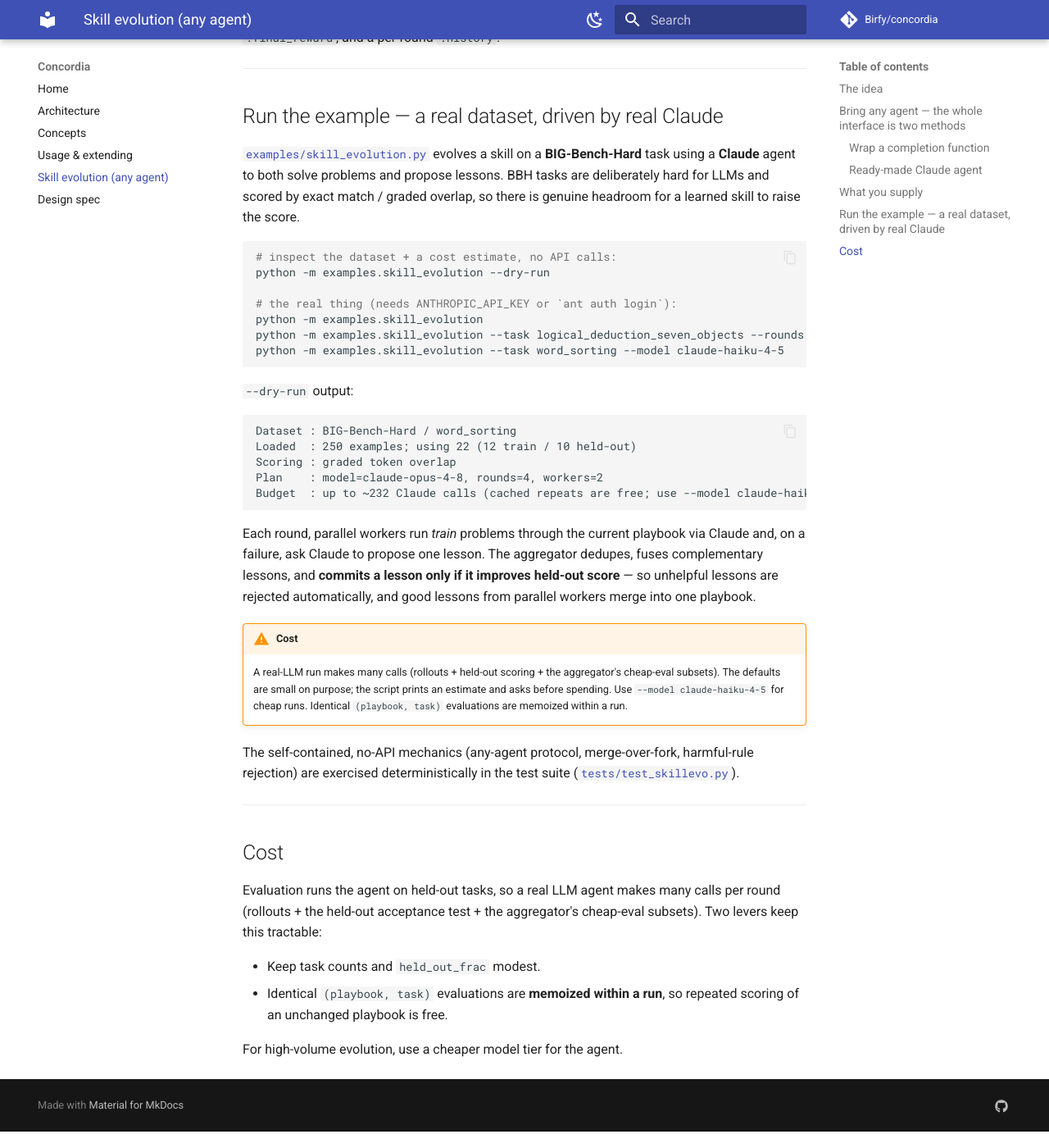
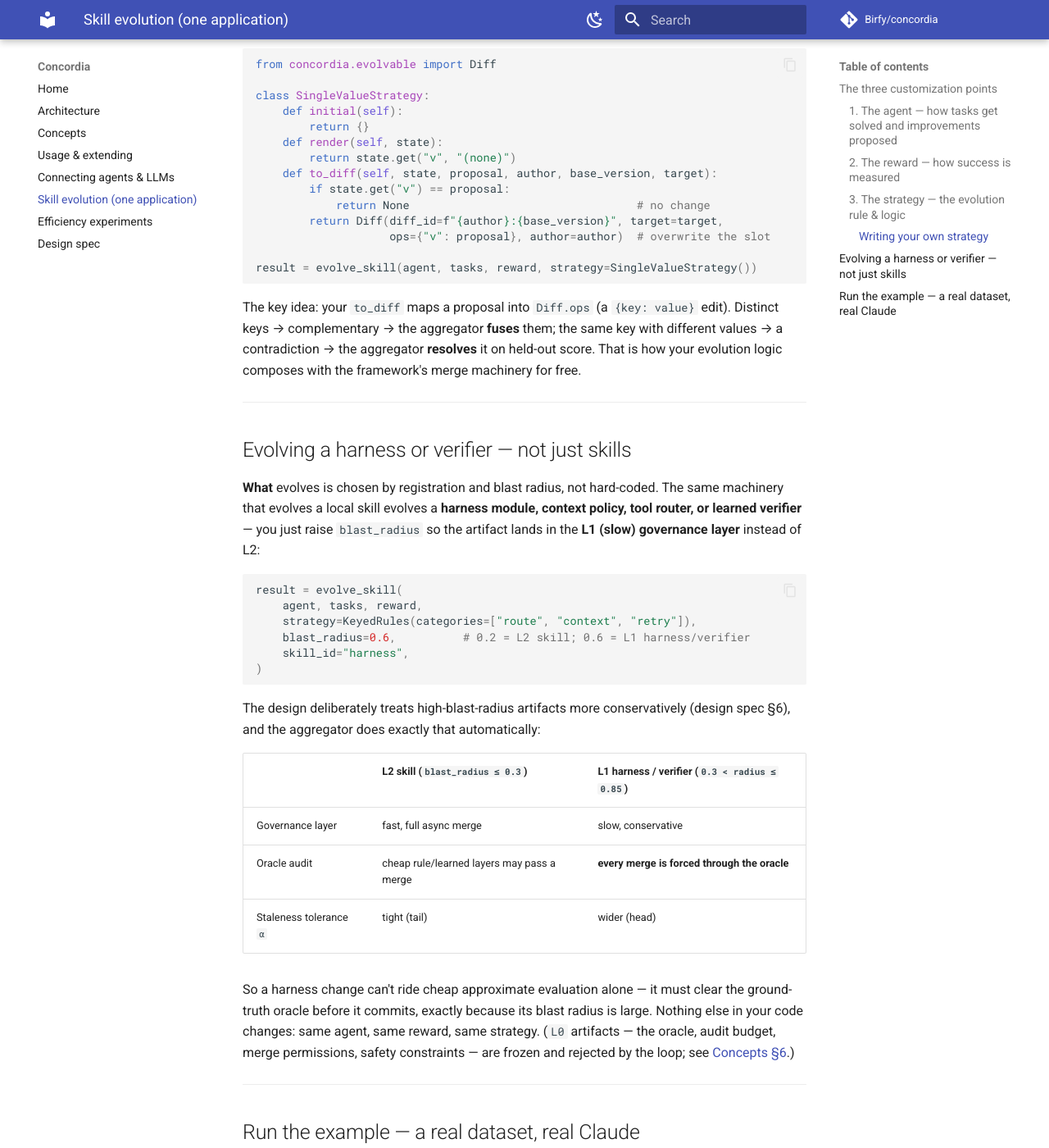
Before and after one commit to Birfy/agentdescent, an MkDocs documentation site: the page built from docs/skill-evolution.md, in a window 1280 px wide and 1400 px high, scrolled down 1993 px. Shown: the whole window at 82% size. Built offline with MkDocs 1.6.1 and Material for MkDocs 9.7.7, drawn with Linux system fonts in a browser that asks for light colours; comment, search, counter and statistics services are not loaded; some of the changed text lies outside the part shown.

Commit message:
Generalize framework: agent layer, pluggable strategies, harness evolution, efficiency experiments
Make the framework more general and skillevo a thin application on top.

Agent/LLM connection (moved OUT of skillevo):
- new concordia/agents.py: provider-agnostic inference. Completion = prompt->text;
  adapters claude() / from_callable() / echo() / with_retries(). skillevo now
  imports these; claude_agent is a thin LLMAgent(claude(...)) convenience.

Customizable evolution logic (skillevo):
- SkillStrategy protocol = the user-defined evolution rule: initial state,
  render(state)->prompt, to_diff(proposal)->Diff. Built-ins: AppendRules
  (deduped, fused, append-only) and KeyedRules (one lesson per category, so
  competing proposals contradict and are resolved on held-out score). Bring your
  own. RuleSkill -> generic SkillArtifact(state, strategy); RuleSkill kept as alias.

Harness/verifier evolution (not just skills):
- evolve_skill(blast_radius=...) evolves L1 artifacts (harness, context policy,
  tool router, learned verifier): higher radius -> L1 governance, every merge
  forced through the oracle, wider staleness tolerance. Same agent/reward/strategy.

Efficiency experiments:
- Worker.rollout_latency hook models real I/O-bound rollout cost.
- examples/efficiency.py: (1) parallel throughput scaling -- near-linear,
  efficiency >=0.99 to 8 workers (7.9x); (2) async vs sync barrier under
  heavy-tailed latency -- 2.5x speedup, 100% vs 40% worker utilization.

Docs: new agents.md + efficiency.md; skill-evolution.md reframed as one
application with the three customization points and a harness-evolution section.
+12 tests (agents, strategy, efficiency, harness). 62 passing. Version 0.5.0.

Co-Authored-By: Claude Opus 4.8 <noreply@anthropic.com>

````diff
--- /dev/null
+++ b/docs/agents.md
@@ -0,0 +1,66 @@
+# Connecting agents & LLMs
+
+`concordia.agents` is the **general "talk to a model/agent" layer**. It is
+deliberately separate from `concordia.skillevo` — how you reach a model has
+nothing to do with skill evolution, and any application built on the framework
+can use it.
+
+The whole contract is one type:
+
+```python
+Completion = Callable[[str], str]      # prompt -> text
+```
+
+Anything that maps a prompt to text is a completion — an LLM call, a tool-using
+agent loop, a canned stub. Adapters build completions; higher layers turn a
+completion into whatever task interface they need.
+
+## Adapters
+
+```python
+from concordia.agents import claude, from_callable, echo, with_retries
+
+# Claude (needs: pip install anthropic + credentials / `ant auth login`)
+model = claude(model="claude-opus-4-8")           # or claude-haiku-4-5 for cheap runs
+text = model("What is 2+2?")
+
+# Any callable you already have
+model = from_callable(lambda prompt: my_llm.generate(prompt))
+
+# Deterministic, no-network stub for tests / dry runs
+stub = echo(str.upper)          # returns transform(prompt), or the prompt itself
+
+# Wrap any completion with exponential-backoff retries
+robust = with_retries(claude(model="claude-haiku-4-5"), attempts=3)
+```
+
+`claude()` accepts a `client=` to reuse an existing `anthropic.Anthropic`
+instance, and forwards extra kwargs to `messages.create`.
+
+## Bringing another provider
+
+There is no provider lock-in — any `prompt -> text` function is a completion:
+
+```python
+def openai_completion(prompt: str) -> str:
+    resp = openai_client.chat.completions.create(
+        model="gpt-...", messages=[{"role": "user", "content": prompt}])
+    return resp.choices[0].message.content
+
+from concordia.agents import from_callable
+model = from_callable(openai_completion)
+```
+
+## Using it in skill evolution
+
+`concordia.skillevo` consumes a completion through `LLMAgent`:
+
+```python
+from concordia.agents import claude
+from concordia.skillevo import LLMAgent
+
+agent = LLMAgent(claude(model="claude-haiku-4-5"))
+```
+
+`claude_agent(model=...)` in skillevo is just a convenience for
+`LLMAgent(claude(model))` — the provider code lives here, in `concordia.agents`.
--- /dev/null
+++ b/docs/efficiency.md
@@ -0,0 +1,72 @@
+# Efficiency experiments
+
+Two things the framework claims to buy you — **parallel throughput** and
+**asynchronous tail-hiding** — measured in wall-clock. Real rollouts are
+I/O-bound (tool calls, HPC queues, LLM latency), so the experiment injects a
+per-rollout latency (`Worker.rollout_latency`) to make the effect observable;
+sleeping releases the GIL, so worker threads overlap exactly as separate
+processes or hosts would.
+
+```bash
+python -m examples.efficiency
+```
+
+Source: [`examples/efficiency.py`](https://github.com/Birfy/concordia/blob/main/examples/efficiency.py).
+
+---
+
+## Experiment 1 — parallel throughput scaling
+
+Run the async runtime with N = 1, 2, 4, 8 workers for a fixed wall-clock window
+and count rollouts. Throughput (rollouts/sec) should scale with N; **efficiency
+= speedup / N** shows how close to linear it stays.
+
+```
+ workers  rollouts  rollouts/s  speedup  efficiency
+       1       262         131     1.00        1.00
+       2       525         262     2.00        1.00
+       4      1050         518     3.96        0.99
+       8      2088        1035     7.92        0.99
+```
+
+**Near-linear scaling** (efficiency ≥ 0.99 through 8 workers). The rollout stage
+holds no global lock, so workers overlap freely; contention only appears when
+they hit the ledger (kept rare here via a large `async_ratio`). This is the
+`O(N / T_iter)` throughput the design targets versus serial RSI's `O(1 / T_iter)`.
+
+---
+
+## Experiment 2 — async pipeline vs synchronous barrier
+
+Isolates the *scheduling discipline* under a **heavy-tailed** rollout latency
+(4 ms base, 12× spike 15% of the time). The same fixed rollout budget is run two
+ways:
+
+- **sync barrier** — each round of N rollouts must wait for the *slowest* before
+  the next round starts. Wall-clock per round = `E[max of N]`.
+- **async (no barrier)** — workers never wait for each other. Wall-clock =
+  `E[latency]` per rollout.
+
+```
+            mode  wall-clock  rollouts/s  utilization
+    sync barrier       1.45s         111         40%
+async (no barrier)       0.57s         280         100%
+
+async speedup: 2.53x  (the barrier idles fast workers waiting for the tail every round)
+```
+
+The barrier runs at **40% utilization** — 60% of worker-time is spent idling for
+the tail — while the async pipeline stays at **100%**, a **2.5× wall-clock
+speedup**. This is the async-RL *partial-rollout / no-barrier* result ported to
+RSI: with heavy-tailed agentic rollouts, the synchronous barrier is dominated by
+its slowest worker every single round.
+
+The trade-off async introduces — staleness — is handled by the per-diff `η` /
+rebase machinery and the Full / Guarded / Reflective policies; see
+[Concepts §3](concepts.md#3-staleness) and the
+[async_ratio sweep](concepts.md#34-async_ratio-roll-flash-the-global-lag-budget).
+
+!!! note
+    Experiment 2 uses random latencies, so exact numbers vary run to run, but the
+    effect is robust (~2–2.5× and ~40% barrier utilization). The ratio tracks
+    `E[max of N] / E[latency]` — the heavier the tail, the larger the async win.
--- a/docs/skill-evolution.md
+++ b/docs/skill-evolution.md
@@ -1,9 +1,12 @@
-# Skill self-evolution with any agent
+# Skill evolution (one application)
 
-`concordia.skillevo` is the **ergonomic front door**: evolve a real skill,
-driven by *any* agent, in a few lines. Everything else in Concordia (ledger,
-aggregator, staleness, governance) is the machinery underneath; this is the
-convenient API on top.
+`concordia.skillevo` is **one application** built on the framework — a
+convenience layer, not the framework itself. It wires the general pieces
+(ledger, aggregator, staleness, governance) into a simple loop for the common
+case: evolve a text skill by accumulating lessons. Every part of it is
+customizable, and for full control you can skip it and drive
+[`Ledger`](architecture.md) + [`Aggregator`](concepts.md#4-the-aggregator-a-discrete-space-optimizer)
+directly.
 
 ```python
 from concordia.skillevo import evolve_skill
@@ -13,135 +16,159 @@ print(result.playbook)      # the evolved skill text
 print(result.final_reward)  # held-out reward
 ```
 
----
-
-## The idea
-
-The evolving artifact is a **playbook** — an accumulating set of rules/lessons
-(the ExpeL / "lessons learned" pattern). Each round:
-
-1. Workers run tasks through the current playbook using **your agent**.
-2. On a failure, the agent is asked to **propose** one new rule.
-3. The **aggregator** does the hard part — dedup, contradiction resolution,
-   fusion of complementary rules, and a **held-out statistical test**: a rule is
-   committed only if it actually improves held-out reward. Bad rules are
-   rejected automatically; good rules from parallel workers merge into one
-   playbook.
-
-So you get parallel, merge-based skill evolution with a real quality gate —
-without writing any of the ledger/merge/acceptance code yourself.
+Each round, parallel workers run tasks through the current skill and, on a
+failure, ask the agent to propose an improvement. The aggregator dedupes,
+resolves contradictions, fuses complementary changes, and **commits a change
+only if it improves held-out reward** — so unhelpful changes are rejected
+automatically.
 
 ---
 
-## Bring any agent — the whole interface is two methods
+## The three customization points
+
+`evolve_skill` has exactly three things you plug in. Everything else (the
+parallel loop, merging, acceptance) is the framework's job.
+
+### 1. The agent — *how tasks get solved and improvements proposed*
+
+Any object with two methods. Bring your own, or wrap a completion from
+[`concordia.agents`](agents.md):
 
 ```python
 from concordia.skillevo import Agent, Task
 
 class MyAgent:
     def solve(self, skill_text: str, task: Task) -> str:
-        # run the task using the skill playbook; return the output
-        ...
+        ...                                   # run the task using the skill
     def propose(self, skill_text: str, task: Task, output: str, reward: float) -> str | None:
-        # reflect on a failure; return ONE new rule, or None
-        ...
+        ...                                   # reflect on a failure; return ONE improvement
+
+# or: LLMAgent(claude(model="claude-haiku-4-5"))
 ```
 
-Anything with those two methods works — an LLM, a tool-using agent loop, a rule
-engine, a mock. `isinstance(MyAgent(), Agent)` is `True` structurally.
+The provider/LLM connection is **not** part of skillevo — see
+[Connecting agents & LLMs](agents.md).
 
-### Wrap a completion function
-
-If your agent is "call a model with a prompt", use `LLMAgent`:
+### 2. The reward — *how success is measured*
 
 ```python
-from concordia.skillevo import LLMAgent
-
-agent = LLMAgent(lambda prompt: my_model.complete(prompt))
+def reward(task: Task, output: str) -> float:   # in [0, 1]
+    ...
 ```
 
-### Ready-made Claude agent
+### 3. The strategy — *the evolution rule & logic*
+
+A `SkillStrategy` decides **what the skill is, how it renders into a prompt, and
+how an agent's proposal becomes a change** (a `Diff` the aggregator merges). A
+skill's state is a flat `{key: value}` dict — the op-space the aggregator
+resolves conflicts and fusion over.
 
 ```python
-from concordia.skillevo import claude_agent
+from typing import Optional
+from concordia.evolvable import Diff
 
-agent = claude_agent(model="claude-opus-4-8")   # needs: pip install anthropic + credentials
-# for many rounds, a cheaper tier keeps cost down:
-agent = claude_agent(model="claude-haiku-4-5")
+class SkillStrategy(Protocol):
+    def initial(self) -> dict: ...                     # starting state
+    def render(self, state: dict) -> str: ...          # state -> prompt text
+    def to_diff(self, state, proposal, author, base_version, target) -> Optional[Diff]: ...
 ```
+
+Two strategies ship built in:
+
+| Strategy | Evolution logic |
+|---|---|
+| **`AppendRules`** (default) | Each proposal becomes a new **content-addressed** rule. Identical proposals from different workers dedupe; complementary rules are **fused**. Append-only. |
+| **`KeyedRules(categories)`** | One lesson **per category**. Two workers proposing different text for the same category **contradict**, and the aggregator keeps the one that scores better. Demonstrates conflict resolution over user-defined logic. |
+
+```python
+from concordia.skillevo import evolve_skill, KeyedRules
+
+result = evolve_skill(agent, tasks, reward,
+                      strategy=KeyedRules(categories=["method", "format", "edge_case"]))
+```
+
+#### Writing your own strategy
+
+Anything implementing the three methods works — you are not limited to "a
+playbook of rules". For example, a skill that is a **single slot** each proposal
+replaces (so proposals always compete and the best-scoring one wins):
+
+```python
+from concordia.evolvable import Diff
+
+class SingleValueStrategy:
+    def initial(self):
+        return {}
+    def render(self, state):
+        return state.get("v", "(none)")
+    def to_diff(self, state, proposal, author, base_version, target):
+        if state.get("v") == proposal:
+            return None                                  # no change
+        return Diff(diff_id=f"{author}:{base_version}", target=target,
+                    ops={"v": proposal}, author=author)  # overwrite the slot
+
+result = evolve_skill(agent, tasks, reward, strategy=SingleValueStrategy())
+```
+
+The key idea: your `to_diff` maps a proposal into `Diff.ops` (a `{key: value}`
+edit). Distinct keys → complementary → the aggregator **fuses** them; the same
+key with different values → a contradiction → the aggregator **resolves** it on
+held-out score. That is how your evolution logic composes with the framework's
+merge machinery for free.
 
 ---
 
-## What you supply
+## Evolving a harness or verifier — not just skills
 
-| Argument | Meaning |
-|---|---|
-| `agent` | Anything implementing the two-method `Agent` protocol |
-| `tasks` | A list of `Task(id, prompt, meta)` |
-| `reward` | `reward(task, output) -> float` in `[0, 1]` — how well the output solves the task |
-| `rounds`, `n_workers` | Loop size and parallel worker count |
-| `held_out_frac` | Fraction of tasks reserved for the acceptance test |
+**What** evolves is chosen by registration and blast radius, not hard-coded. The
+same machinery that evolves a local skill evolves a **harness module, context
+policy, tool router, or learned verifier** — you just raise `blast_radius` so the
+artifact lands in the **L1 (slow) governance layer** instead of L2:
 
-`evolve_skill` returns a `SkillEvoResult` with `.playbook` (text), `.rules`
-(dict), `.final_reward`, and a per-round `.history`.
+```python
+result = evolve_skill(
+    agent, tasks, reward,
+    strategy=KeyedRules(categories=["route", "context", "retry"]),
+    blast_radius=0.6,          # 0.2 = L2 skill; 0.6 = L1 harness/verifier
+    skill_id="harness",
+)
+```
+
+The design deliberately treats high-blast-radius artifacts more conservatively
+(design spec §6), and the aggregator does exactly that automatically:
+
+| | L2 skill (`blast_radius ≤ 0.3`) | L1 harness / verifier (`0.3 < radius ≤ 0.85`) |
+|---|---|---|
+| Governance layer | fast, full async merge | slow, conservative |
+| Oracle audit | cheap rule/learned layers may pass a merge | **every merge is forced through the oracle** |
+| Staleness tolerance `α` | tight (tail) | wider (head) |
+
+So a harness change can't ride cheap approximate evaluation alone — it must clear
+the ground-truth oracle before it commits, exactly because its blast radius is
+large. Nothing else in your code changes: same agent, same reward, same
+strategy. (`L0` artifacts — the oracle, audit budget, merge permissions, safety
+constraints — are frozen and rejected by the loop; see
+[Concepts §6](concepts.md#6-governance-blast-radius-decides-parallelism).)
 
 ---
 
-## Run the example — a real dataset, driven by real Claude
+## Run the example — a real dataset, real Claude
 
 [`examples/skill_evolution.py`](https://github.com/Birfy/concordia/blob/main/examples/skill_evolution.py)
-evolves a skill on a **BIG-Bench-Hard** task using a **Claude** agent to both
-solve problems and propose lessons. BBH tasks are deliberately hard for LLMs and
-scored by exact match / graded overlap, so there is genuine headroom for a
-learned skill to raise the score.
+evolves a skill on a **BIG-Bench-Hard** task with a real Claude agent.
 
 ```bash
-# inspect the dataset + a cost estimate, no API calls:
-python -m examples.skill_evolution --dry-run
-
-# the real thing (needs ANTHROPIC_API_KEY or `ant auth login`):
-python -m examples.skill_evolution
-python -m examples.skill_evolution --task logical_deduction_seven_objects --rounds 5
+python -m examples.skill_evolution --dry-run                  # dataset + cost estimate, no API
 python -m examples.skill_evolution --task word_sorting --model claude-haiku-4-5
 ```
 
-`--dry-run` output:
-
-```
-Dataset : BIG-Bench-Hard / word_sorting
-Loaded  : 250 examples; using 22 (12 train / 10 held-out)
-Scoring : graded token overlap
-Plan    : model=claude-opus-4-8, rounds=4, workers=2
-Budget  : up to ~232 Claude calls (cached repeats are free; use --model claude-haiku-4-5 to cut cost)
-```
-
-Each round, parallel workers run *train* problems through the current playbook
-via Claude and, on a failure, ask Claude to propose one lesson. The aggregator
-dedupes, fuses complementary lessons, and **commits a lesson only if it improves
-held-out score** — so unhelpful lessons are rejected automatically, and good
-lessons from parallel workers merge into one playbook.
-
 !!! warning "Cost"
     A real-LLM run makes many calls (rollouts + held-out scoring + the
-    aggregator's cheap-eval subsets). The defaults are small on purpose; the
-    script prints an estimate and asks before spending. Use
-    `--model claude-haiku-4-5` for cheap runs. Identical `(playbook, task)`
-    evaluations are memoized within a run.
+    aggregator's cheap-eval subsets). Defaults are small; the script prints an
+    estimate and asks before spending. Identical `(skill, task)` evaluations are
+    memoized within a run.
 
-The self-contained, no-API mechanics (any-agent protocol, merge-over-fork,
-harmful-rule rejection) are exercised deterministically in the test suite
-([`tests/test_skillevo.py`](https://github.com/Birfy/concordia/blob/main/tests/test_skillevo.py)).
-
----
-
-## Cost
-
-Evaluation runs the agent on held-out tasks, so a real LLM agent makes many
-calls per round (rollouts + the held-out acceptance test + the aggregator's
-cheap-eval subsets). Two levers keep this tractable:
-
-- Keep task counts and `held_out_frac` modest.
-- Identical `(playbook, task)` evaluations are **memoized within a run**, so
-  repeated scoring of an unchanged playbook is free.
-
-For high-volume evolution, use a cheaper model tier for the agent.
+The no-API mechanics (any-agent protocol, custom strategies, merge-over-fork,
+harmful-change rejection) are exercised deterministically in the test suite
+([`test_skillevo.py`](https://github.com/Birfy/concordia/blob/main/tests/test_skillevo.py),
+[`test_strategy.py`](https://github.com/Birfy/concordia/blob/main/tests/test_strategy.py)).
--- a/mkdocs.yml
+++ b/mkdocs.yml
@@ -35,7 +35,9 @@ nav:
   - Architecture: architecture.md
   - Concepts: concepts.md
   - Usage & extending: usage.md
-  - Skill evolution (any agent): skill-evolution.md
+  - Connecting agents & LLMs: agents.md
+  - Skill evolution (one application): skill-evolution.md
+  - Efficiency experiments: efficiency.md
   - Design spec: concordia_design.md
 
 markdown_extensions:
--- a/pyproject.toml
+++ b/pyproject.toml
@@ -4,7 +4,7 @@ build-backend = "setuptools.build_meta"
 
 [project]
 name = "concordia-rsi"
-version = "0.4.0"
+version = "0.5.0"
 description = "A parallel, self-evolving framework for accelerating recursive self-improvement (RSI)"
 readme = "README.md"
 requires-python = ">=3.9"
````
Also changed, not shown: README.md (+37 -18 lines), concordia/__init__.py (+15 -1 lines), docs/index.md (+12 -3 lines), 8 other files.
